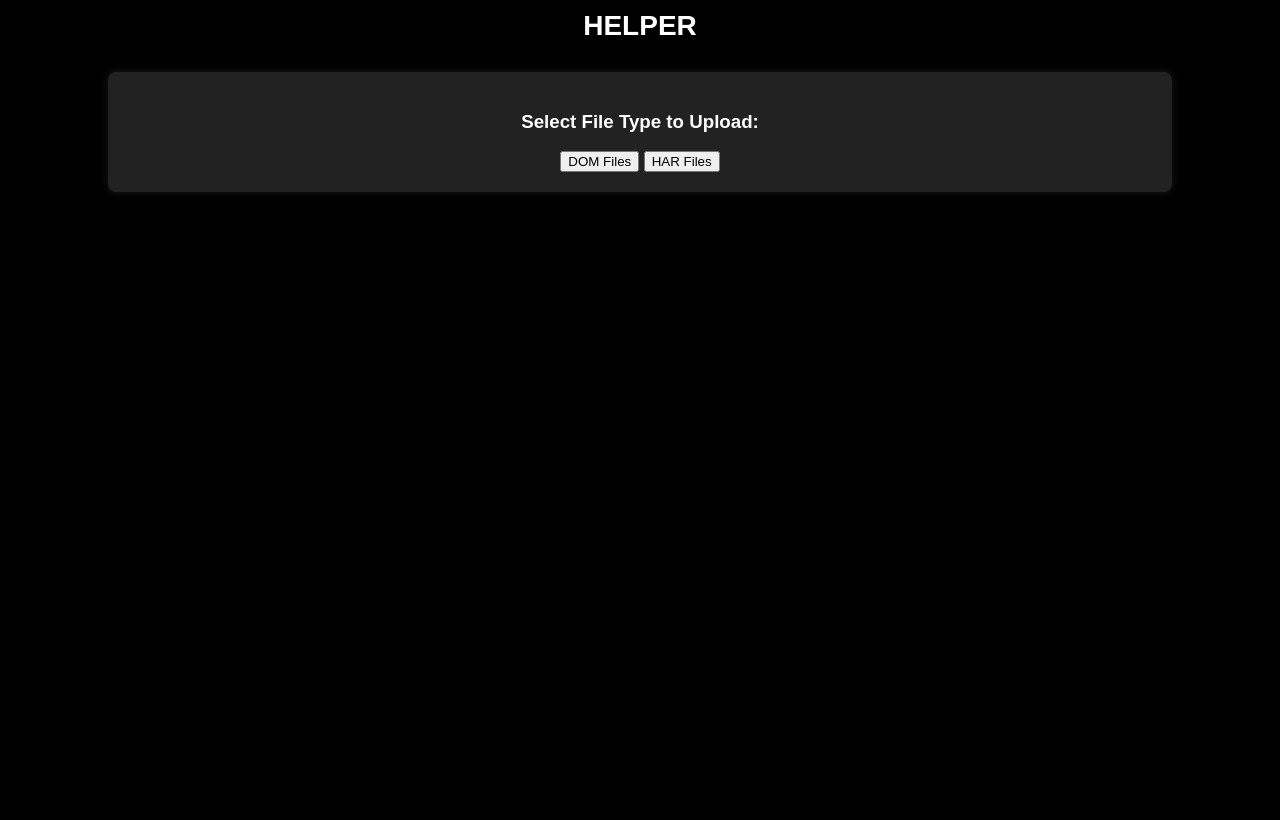
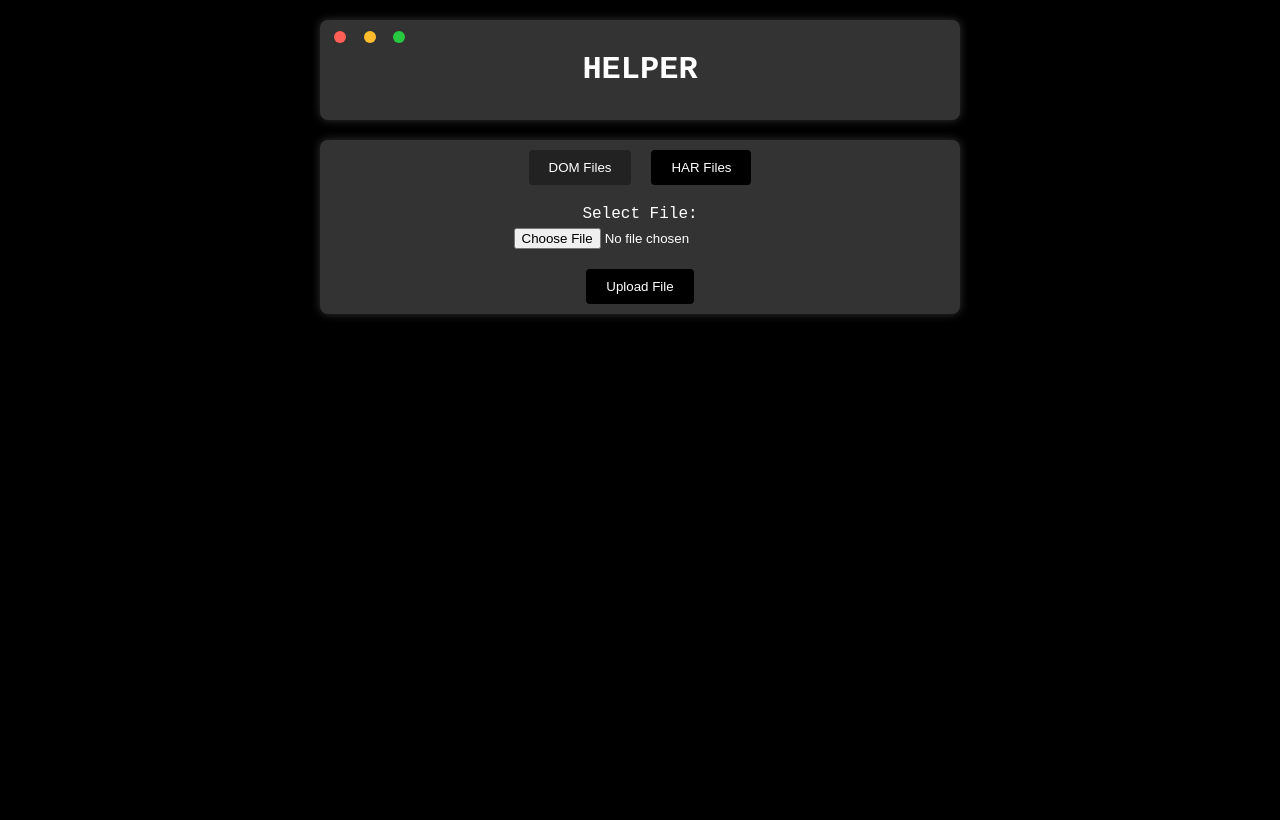
Before and after one commit to VrushankiPatel/EazyViz, a Flask app: page / in a window 1280 px wide. Before the commit the page ends 192 px from the top, so only its background shows below. Run offline with Flask 3, Linux system fonts and the light colour scheme.

Commit message:
CSS modifications

```diff
--- a/templates/home.html
+++ b/templates/home.html
@@ -3,171 +3,164 @@
 
 <head>
     <meta charset="UTF-8">
+    <meta http-equiv="X-UA-Compatible" content="IE=edge">
     <meta name="viewport" content="width=device-width, initial-scale=1.0">
     <title>HELPER - File Upload</title>
     <style>
         body {
-            font-family: Arial, sans-serif;
+            font-family: 'Courier New', Courier, monospace;
             margin: 0;
             padding: 0;
             background-color: #000;
             color: #fff;
             text-align: center;
+            height: 100vh;
+        }
+
+        .navbar,
+        .container {
+            background-color: #333;
+            padding: 10px 20px;
+            margin: 20px auto;
+            border-radius: 8px;
+            width: 80%;
+            max-width: 600px;
+            box-shadow: 0 0 10px rgba(255, 255, 255, 0.2);
         }
 
         .navbar {
-            background-color: #000;
-            /* Navbar background color set to black */
-            padding: 10px 20px;
-            text-align: center;
+            position: relative;
+            border-top-left-radius: 8px;
+            border-top-right-radius: 8px;
         }
 
-        .navbar h1 {
-            margin: 0;
-            font-size: 28px;
+        .window-controls {
+            position: absolute;
+            top: 10px;
+            left: 10px;
         }
 
-        .container {
-            width: 80%;
-            margin: 20px auto;
-            background-color: #222;
-            padding: 20px;
-            border-radius: 8px;
-            box-shadow: 0 0 10px rgba(255, 255, 255, 0.1);
+        .window-control {
+            display: inline-block;
+            width: 12px;
+            height: 12px;
+            border-radius: 50%;
+            margin: 0 4px;
         }
 
-        h2 {
-            text-align: center;
+        .close {
+            background-color: #ff5f57;
+        }
+
+        .minimize {
+            background-color: #ffbd2e;
+        }
+
+        .maximize {
+            background-color: #28c940;
+        }
+
+        .file-selection {
+            display: flex;
+            justify-content: center;
+            margin-bottom: 20px;
+        }
+
+        .file-selection button {
+            padding: 10px 20px;
+            margin: 0 10px;
+            background-color: #000;
+            color: #fff;
+            border: none;
+            border-radius: 4px;
+            cursor: pointer;
+            transition: background-color 0.3s ease;
+        }
+
+        .file-selection button.active {
+            background-color: #222;
         }
 
         .form-group {
-            margin-bottom: 20px;
-            text-align: center;
+            margin: 20px 0;
         }
 
         .form-group label {
-            font-weight: bold;
             display: block;
+            margin-bottom: 5px;
         }
 
-        .form-group input[type="file"] {
-            display: block;
-            margin: 5px auto;
+        .upload-btn {
+            padding: 10px 20px;
+            background-color: #000;
+            color: #fff;
+            border: none;
+            border-radius: 4px;
+            cursor: pointer;
+            transition: background-color 0.3s ease;
         }
 
-        .form-group button {
-            padding: 10px 20px;
-            background-color: transparent;
-            color: #fff;
-            border: 1px solid #666;
-            border-radius: 4px;
-            cursor: pointer;
-            transition: background-color 0.3s ease, border-color 0.3s ease;
-        }
-
-        .form-group button:hover {
+        .upload-btn:hover {
             background-color: #222;
-            /* Darker shade of black on hover */
-            border-color: #fff;
-            /* White border on hover */
-        }
-
-        .upload-option {
-            display: none;
         }
     </style>
 </head>
 
 <body>
     <div class="navbar">
+        <div class="window-controls">
+            <div class="window-control close"></div>
+            <div class="window-control minimize"></div>
+            <div class="window-control maximize"></div>
+        </div>
         <h1>HELPER</h1>
     </div>
 
     <div class="container">
-        <h3>Select File Type to Upload:</h3>
-        <button onclick="toggleUpload('domOption')">DOM Files</button> <!-- Changed text to "DOM Files" -->
-        <button onclick="toggleUpload('harOption')">HAR Files</button>
-    </div>
-
-    <div class="container upload-option" id="domOption"> <!-- Changed id to "domOption" -->
-        <h2>Upload DOM Files</h2> <!-- Changed title to "Upload DOM Files" -->
-        <form id="domUploadForm" enctype="multipart/form-data"> <!-- Changed id to "domUploadForm" -->
-            <div class="form-group">
-                <label for="domFile">Select DOM File:</label> <!-- Changed label text to "Select DOM File" -->
-                <input type="file" id="domFile" name="domFile"> <!-- Changed id and name to "domFile" -->
-            </div>
-            <div class="form-group">
-                <button type="submit">Upload DOM File</button> <!-- Changed button text to "Upload DOM File" -->
-            </div>
-        </form>
-        <div id="domProgress"></div> <!-- Changed id to "domProgress" -->
-        <div id="domMessage"></div> <!-- Changed id to "domMessage" -->
-    </div>
-
-    <div class="container upload-option" id="harOption">
-        <h2>Upload HAR Files</h2>
-        <form id="harUploadForm" enctype="multipart/form-data">
-            <div class="form-group">
-                <label for="harFile">Select HAR File:</label>
-                <input type="file" id="harFile" name="harFile">
-            </div>
-            <div class="form-group">
-                <button type="submit">Upload HAR File</button>
-            </div>
-        </form>
-        <div id="harProgress"></div>
-        <div id="harMessage"></div>
+        <div class="file-selection">
+            <button id="domButton" class="active">DOM Files</button>
+            <button id="harButton">HAR Files</button>
+        </div>
+        <div class="form-group">
+            <label for="fileInput">Select File:</label>
+            <input type="file" id="fileInput" accept=".dom,.har">
+        </div>
+        <button id="uploadBtn" class="upload-btn">Upload File</button>
     </div>
 
     <script>
-        function toggleUpload(option) {
-            var options = document.querySelectorAll('.upload-option');
-            for (var i = 0; i < options.length; i++) {
-                options[i].style.display = 'none';
-            }
-            document.getElementById(option).style.display = 'block';
+        const domButton = document.getElementById('domButton');
+        const harButton = document.getElementById('harButton');
+        const fileInput = document.getElementById('fileInput');
+        const uploadBtn = document.getElementById('uploadBtn');
+
+        domButton.addEventListener('click', function () {
+            setActiveFileType('.dom');
+        });
+
+        harButton.addEventListener('click', function () {
+            setActiveFileType('.har');
+        });
+
+        function setActiveFileType(fileType) {
+            fileInput.setAttribute('accept', fileType);
+            domButton.classList.toggle('active', fileType === '.dom');
+            harButton.classList.toggle('active', fileType === '.har');
+            fileInput.value = ''; // Reset file input
+            uploadBtn.style.display = 'none'; // Hide upload button until new file is chosen
         }
 
-        document.getElementById("domUploadForm").addEventListener('submit', function (e) {
-            e.preventDefault();
-            var formData = new FormData(this);
-            var xhr = new XMLHttpRequest();
-            xhr.open('POST', 'upload.php'); // Replace 'upload.php' with the path to your server-side upload script
-            xhr.upload.onprogress = function (e) {
-                if (e.lengthComputable) {
-                    var percentComplete = (e.loaded / e.total) * 100;
-                    document.getElementById('domProgress').innerHTML = 'Upload Progress: ' + percentComplete.toFixed(2) + '%';
-                }
-            };
-            xhr.onload = function () {
-                if (xhr.status === 200) {
-                    document.getElementById('domMessage').innerHTML = 'DOM file uploaded successfully!';
-                } else {
-                    document.getElementById('domMessage').innerHTML = 'An error occurred while uploading the DOM file.';
-                }
-            };
-            xhr.send(formData);
+        fileInput.addEventListener('change', function () {
+            if (fileInput.files.length > 0) {
+                uploadBtn.style.display = 'inline-block';
+            } else {
+                uploadBtn.style.display = 'none';
+            }
         });
 
-        document.getElementById("harUploadForm").addEventListener('submit', function (e) {
-            e.preventDefault();
-            var formData = new FormData(this);
-            var xhr = new XMLHttpRequest();
-            xhr.open('POST', 'upload.php'); // Replace 'upload.php' with the path to your server-side upload script
-            xhr.upload.onprogress = function (e) {
-                if (e.lengthComputable) {
-                    var percentComplete = (e.loaded / e.total) * 100;
-                    document.getElementById('harProgress').innerHTML = 'Upload Progress: ' + percentComplete.toFixed(2) + '%';
-                }
-            };
-            xhr.onload = function () {
-                if (xhr.status === 200) {
-                    document.getElementById('harMessage').innerHTML = 'HAR file uploaded successfully!';
-                } else {
-                    document.getElementById('harMessage').innerHTML = 'An error occurred while uploading the HAR file.';
-                }
-            };
-            xhr.send(formData);
+        uploadBtn.addEventListener('click', function () {
+            // Implement the actual upload functionality here
+            alert('Upload functionality to be implemented.');
         });
     </script>
 </body>
```
